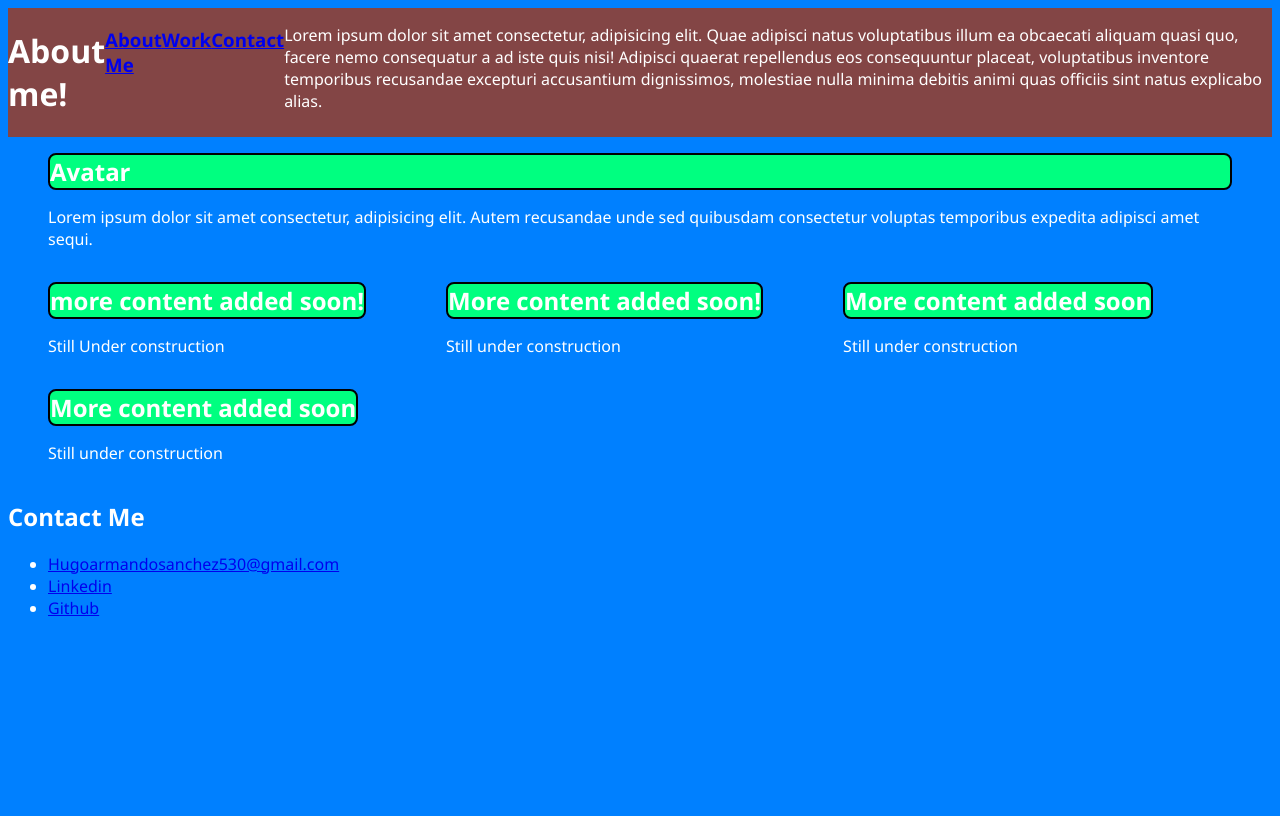
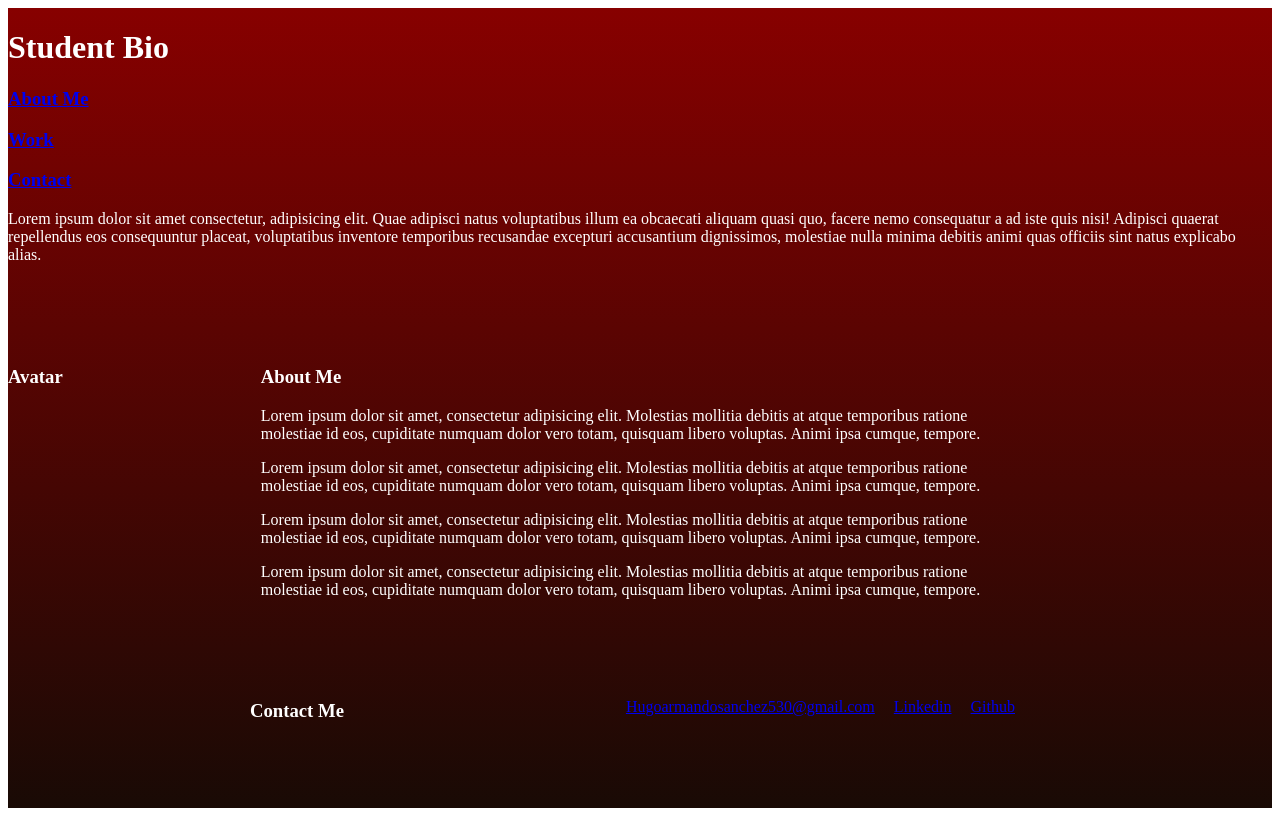
Before and after one commit to Hugo530/HW_02_Portfolio, a plain HTML site: page index.html in a window 1280 px wide. Drawn offline with Linux system fonts and the light colour scheme.

Commit message:
moving html around

```diff
--- a/css/style.css
+++ b/css/style.css
@@ -1,44 +1,80 @@
-:root {
-  --dodgerblue: #0080ff;
-  --red: #834545;
-  --brightgreen: #00ff80;
-  --black: #000000;
-  --white: #ffffff;
+
+.holy-grail-grid {
+  display: grid;
+   grid-template-columns: 1fr 3fr 1fr; */
+   grid-template-rows: 1fr 8fr 1fr; */
+  grid-gap: 2px;
+  height: 100vh;
+  background: linear-gradient(to bottom, #870000, #190a05);
+  color: white
 }
 
-header {
-  display: flex;
-  justify-content: space-between;
-  background-color: var(--red);
-}
-.li {
-  display: flex;
-  justify-content: left;
+  // redefining grid on small
+  @media screen and (max-width: 60em) {
+    grid-template-rows: 2fr 1fr 5fr 1fr;
+  }
 }
 
-body {
-  font-family: "Segoe UI", Tahoma, Geneva, Verdana, sans-serif;
-  font-size: medium;
-  line-height: normal;
-  background-color: #0080ff;
-  color: var(--white);
+.holy-grail-header,
+.Avatar,
+.aboutMe,
+.holy-grail-right,
+.holy-grail-footer {
+  padding: 1rem;
+   border: 1px solid whitesmoke; */
+  background-color:
+
 }
 
-.row {
-  display: flex;
-  flex-wrap: wrap;
-  flex-direction: row;
-  margin-left: auto;
-  margin-right: auto;
+.holy-grail-header {
+  grid-column-start: 1;
+  grid-column-end: 4;
+  grid-row-start: 1;
+
 }
 
-.card-2 .miniHeader {
-  position: relative;
-  margin: auto;
-  padding: 0.5rem 1 rem;
-  background-color: var(--brightgreen);
-  color: var(--white);
-  border: 2.5px solid var(--black);
-  border-radius: 8px;
-  transition: all 0.3 ease-in-out;
+.Avatar{
+  @media screen and (max-width: 60em) {
+    grid-row-start: 2;
+    grid-column-start: 1;
+    grid-column-end: 4;
+
+
+  }
 }
+
+.aboutMe {
+  @media screen and (max-width: 60em) {
+    grid-row-start: 3;
+    grid-column-start: 1;
+    grid-column-end: 4;
+
+  }
+}
+
+.right-nav {
+  @media screen and (max-width: 60em) {
+    grid-row-start: 4;
+    grid-column-start: 1;
+    grid-column-end: 4;
+  }
+}
+
+.holy-grail-footer {
+  display: flex;
+  justify-content: space-evenly;
+  grid-column-start: 1;
+  grid-column-end: 4;
+  background-color: ;
+}
+
+.pata {
+  display: inline;
+  padding-right: 15px;
+}
+
+.li {
+
+
+
+}
--- a/index.html
+++ b/index.html
@@ -9,12 +9,14 @@
   </head>
 
   <body>
-    <header>
-      <h1>About me!</h1>
+    <main>
+      <div class="holy-grail-grid">
+        <div class="holy-grail-header">
+          <h1>Student Bio</h1>
           <nav class="li">
-        <h3><a href="#aboutMe">About Me</a></h3>
+            <h3><a href="#aboutMe"> About Me</a></h3>
             <h3><a href="#work">Work</a></h3>
-        <h3><a href=""></a></h3>
+
             <h3><a href="#contact">Contact</a></h3>
           </nav>
           <p>
@@ -25,77 +27,45 @@
             excepturi accusantium dignissimos, molestiae nulla minima debitis animi
             quas officiis sint natus explicabo alias.
           </p>
-    </header>
+        </div>
 
-    <main>
-      <section class="row justify-center">
-        <div class="card-column">
-          <figure class="card-2">
-            <h2 class="miniHeader">Avatar</h2>
-            <div class="boxBody">
-              <p>
-                Lorem ipsum dolor sit amet consectetur, adipisicing elit. Autem
-                recusandae unde sed quibusdam consectetur voluptas temporibus
-                expedita adipisci amet sequi.
-              </p>
+        <div class="Avatar">
+          <h3>Avatar</h3>
+
         </div>
-          </figure>
+
+        <div class="aboutMe">
+          <h3>About Me</h3>
+          <p>Lorem ipsum dolor sit amet, consectetur adipisicing elit. Molestias mollitia debitis at atque temporibus ratione molestiae id eos, cupiditate numquam dolor vero totam, quisquam libero voluptas. Animi ipsa cumque, tempore.</p>
+          <p>Lorem ipsum dolor sit amet, consectetur adipisicing elit. Molestias mollitia debitis at atque temporibus ratione molestiae id eos, cupiditate numquam dolor vero totam, quisquam libero voluptas. Animi ipsa cumque, tempore.</p>
+          <p>Lorem ipsum dolor sit amet, consectetur adipisicing elit. Molestias mollitia debitis at atque temporibus ratione molestiae id eos, cupiditate numquam dolor vero totam, quisquam libero voluptas. Animi ipsa cumque, tempore.</p>
+          <p>Lorem ipsum dolor sit amet, consectetur adipisicing elit. Molestias mollitia debitis at atque temporibus ratione molestiae id eos, cupiditate numquam dolor vero totam, quisquam libero voluptas. Animi ipsa cumque, tempore.</p>
         </div>
-        <div class="card-column">
-          <figure class="card-2">
-            <h2 class="miniHeader">more content added soon!</h2>
-            <div class="cardbody">
-              <p>Still Under construction</p>
-            </div>
-          </figure>
-        </div>
-        <div class="card-column">
-          <figure class="card-2">
-            <h2 class="miniHeader">More content added soon!</h2>
-            <div class="cardbody">
-              <p>Still under construction</p>
-            </div>
-          </figure>
-        </div>
-        <div class="card-column">
-          <figure class="card-2">
-            <h2 class="miniHeader">More content added soon</h2>
-            <div class="cardbody">
-              <p>Still under construction</p>
-            </div>
-          </figure>
-        </div>
-        <div class="card-column">
-          <figure class="card-2">
-            <h2 class="miniHeader">More content added soon</h2>
-            <div class="cardbody">
-              <p>Still under construction</p>
-            </div>
-          </figure>
-        </div>
-      </section>
-      <footer>
-        <aside id="contact">
-          <h2>Contact Me</h2>
-        </aside>
+
+        <!--  -->
+
+        <div class="holy-grail-footer">
+          <h3>Contact Me</h3>
           <ul>
-          <li>
+            <li class="pata">
               <a href="mailto:Hugoarmandosanchez530@gmail.com"
                 >Hugoarmandosanchez530@gmail.com</a
               >
             </li>
-          <li>
+            <li class="pata">
               <a
                 href="https://www.linkedin.com/in/hugo-sanchez-526492116/"
                 target="_blank"
                 >Linkedin</a
               >
             </li>
-          <li>
+            <li class="pata">
               <a href="https://github.com/Hugo530" target="_blank">Github</a>
             </li>
           </ul>
-      </footer>
+        </div>
+
+      </div>
     </main>
   </body>
 </html>
```
Lines whose indentation alone changed are shown as unchanged.
